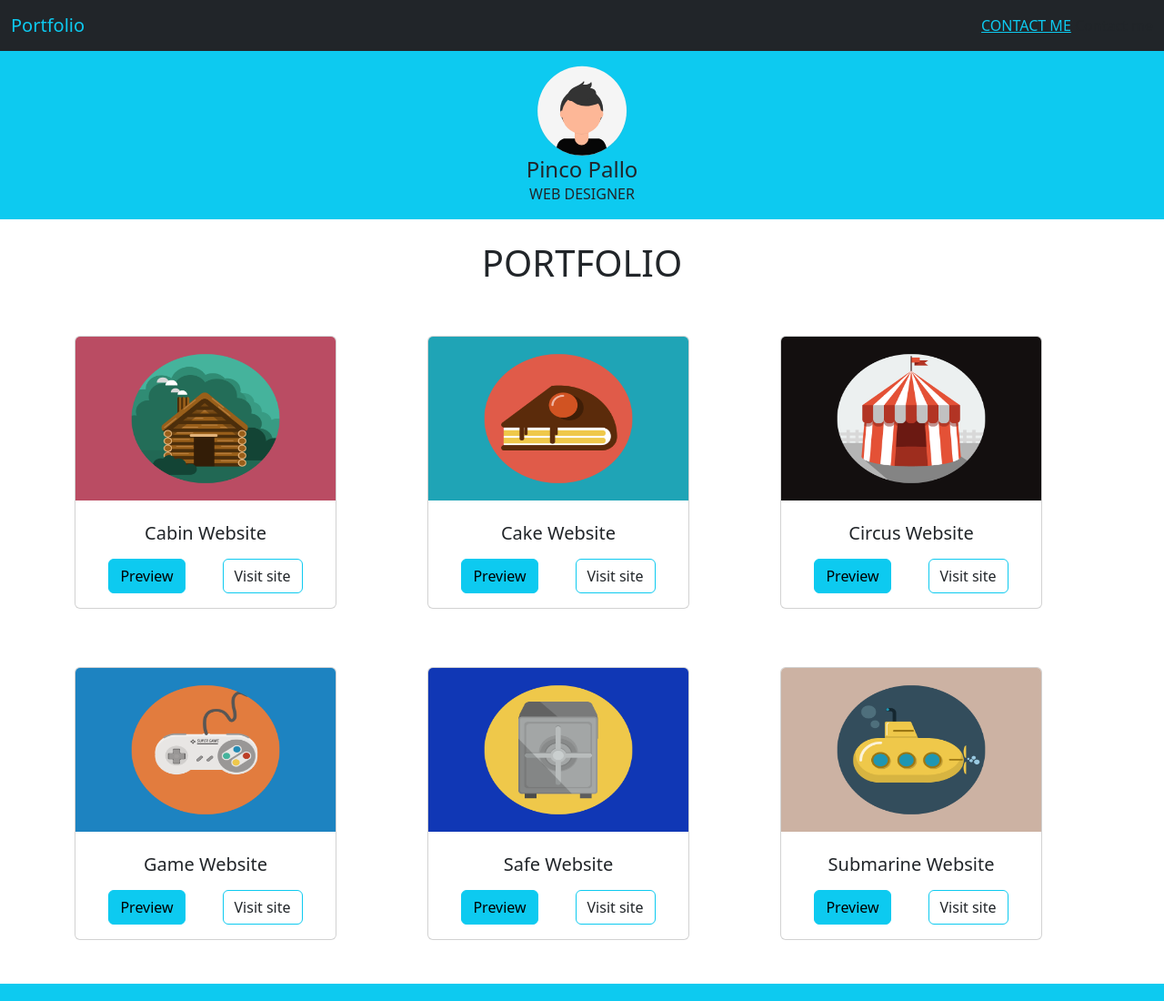
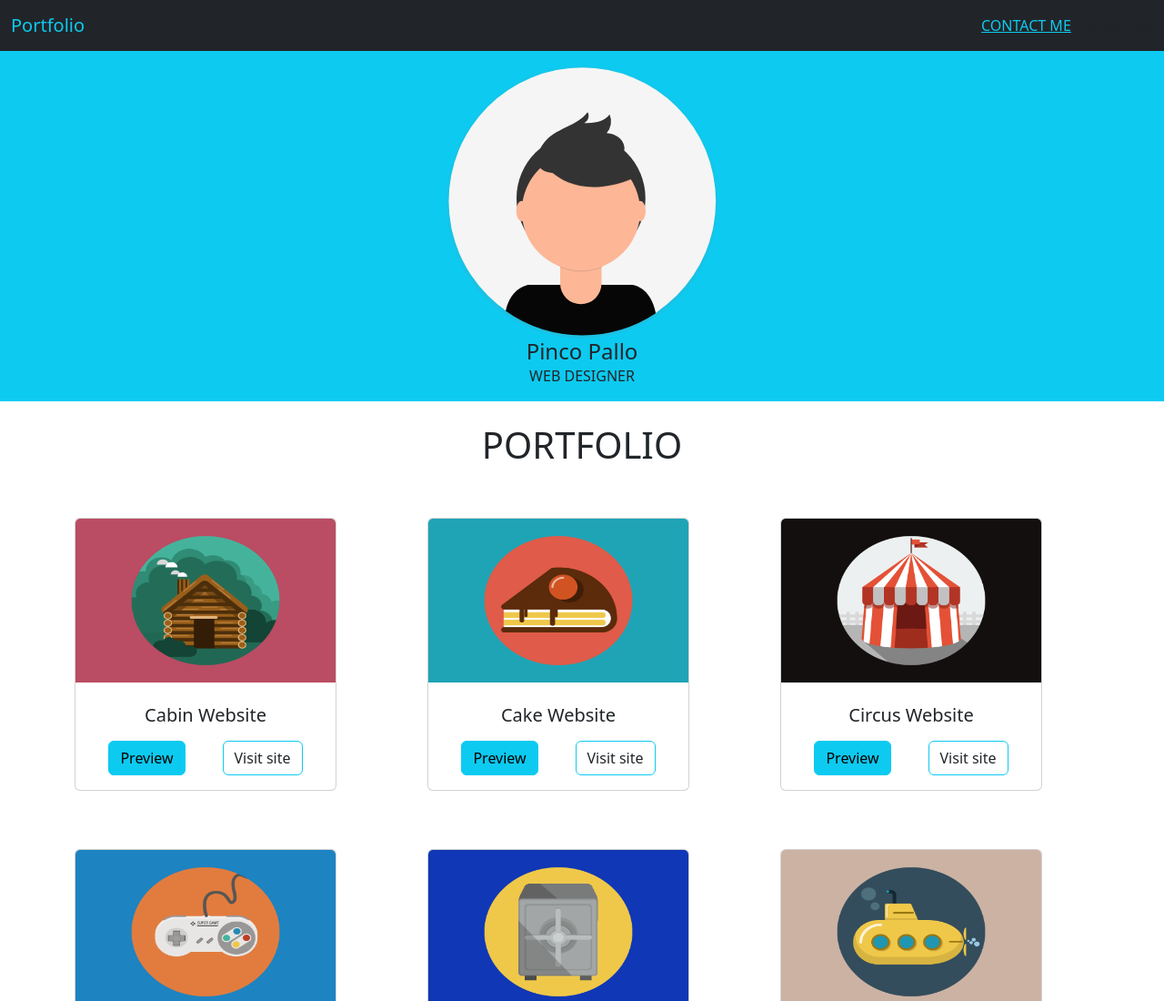
Before and after one commit to adelademarku/bootstrap-html-freelancer, a plain HTML site: page index.html in a window 1280 px wide. Shown: the top 1100 px of the page at 91% size. Drawn offline with nearby package versions, Linux system fonts and the light colour scheme.

Commit message:
sistemazione immagine profilo

```diff
--- a/index.html
+++ b/index.html
@@ -34,8 +34,8 @@
                 <div class="row main row ">
                     <div class="col-12 col-md-12 col-xl-12 text-dark ">
                         <div class="text-center">
-                            <img src="img/undraw_profile_pic_ic5t.svg" class="rounded-circle mt-3" width="100"
-                                height="100" alt="img profilo">
+                            <img src="img/undraw_profile_pic_ic5t.svg" class="rounded-circle mt-3" width="300"
+                                height="300" alt="img profilo">
                         </div>
                         <div>
                             <h4 class="text-center mb-0 "> Pinco Pallo </h4>
```
